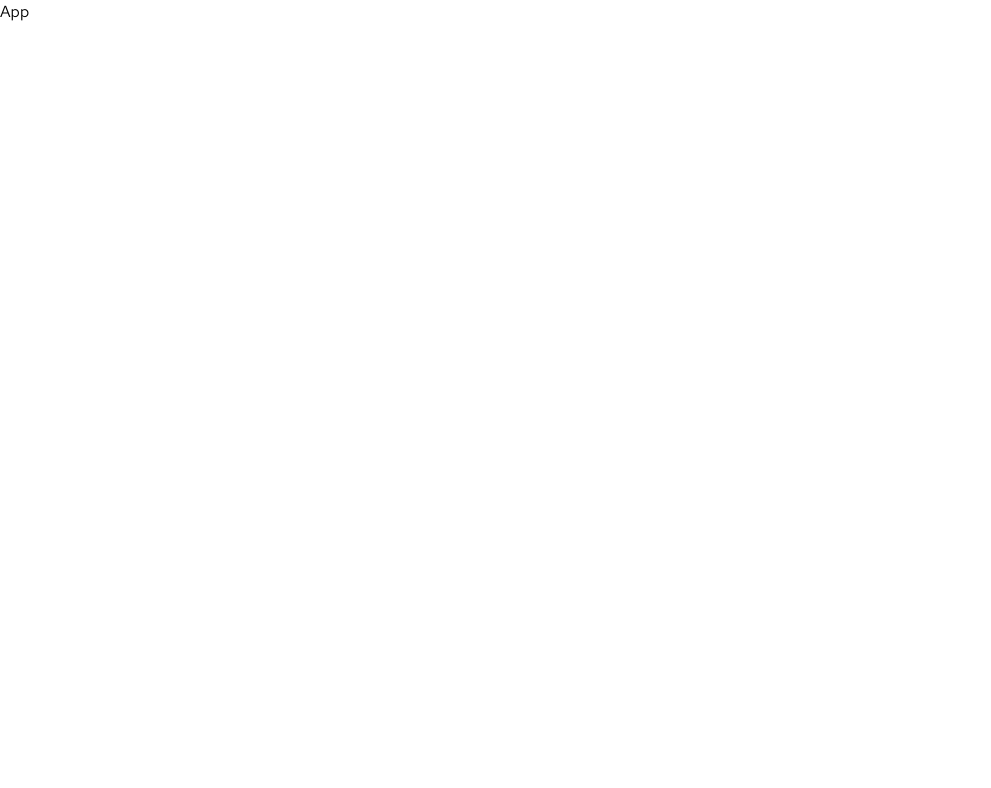
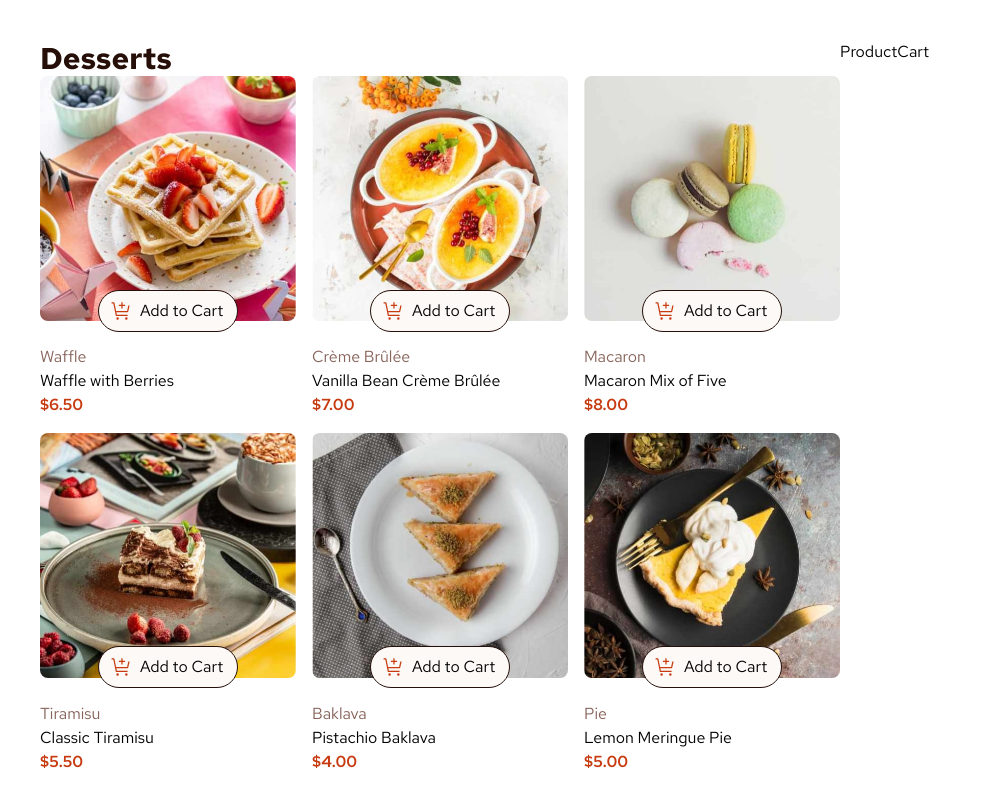
Before and after one commit to K-DevGrowth/Product-list-with-cart-react, a React (Vite) app: page / in a window 1280 px wide. Shown: the top 788 px of the page, without its empty margins (0-991 px from the left). Built offline with nearby package versions, Linux system fonts and the light colour scheme.

Commit message:
feat: add style ProductHero

```diff
--- a/src/App.jsx
+++ b/src/App.jsx
@@ -1,5 +1,24 @@
+import { useState } from "react";
+import data from "./data.json";
+import ProductHero from "./components/ProductHero";
+import ProductCart from "./components/ProductCart";
+
 const App = () => {
-  return <div>App</div>;
+  const [cartItems, setCartItems] = useState([]);
+  const [products] = useState(data);
+
+  const handleAddToCart = () => {};
+
+  const handleRemoveFromCart = () => {};
+
+  return (
+    <main className="min-h-screen relative">
+      <div className="grid grid-cols-[2fr_1fr] p-10">
+        <ProductHero products={products} onAddToCart={handleAddToCart} />
+        <ProductCart onRemoveFromCart={handleRemoveFromCart} />
+      </div>
+    </main>
+  );
 };
 
 export default App;
--- /dev/null
+++ b/src/components/ProductCart.jsx
@@ -0,0 +1,7 @@
+const ProductCart = () => {
+  return (
+    <div>ProductCart</div>
+  )
+}
+
+export default ProductCart
--- /dev/null
+++ b/src/components/ProductHero.jsx
@@ -0,0 +1,31 @@
+const ProductHero = ({ products }) => {
+  return (
+    <section>
+      <h1 className="text-3xl font-bold text-Rose-900">Desserts</h1>
+
+      <div className="grid md:grid-cols-3 grid-cols-2 gap-4">
+        {products.map((product) => (
+          <div key={product.category} className="relative">
+            <img
+              className="object-cover rounded-lg"
+              src={product.image.desktop.replace("./assets/images/", "")}
+              alt=""
+            />
+            <button className="flex gap-2 items-center w-full max-w-[140px] border-Rose-900 border absolute bg-Rose-50 rounded-3xl px-3 py-2 left-1/2 -translate-x-1/2 bottom-1/4">
+              <img src="icon-add-to-cart.svg" alt="" />
+              <p>Add to Cart</p>
+            </button>
+
+            <p className="text-Rose-500 pt-6">{product.category}</p>
+            <p>{product.name}</p>
+            <p className="text-Red font-semibold">
+              ${product.price.toFixed(2)}
+            </p>
+          </div>
+        ))}
+      </div>
+    </section>
+  );
+};
+
+export default ProductHero;
```
